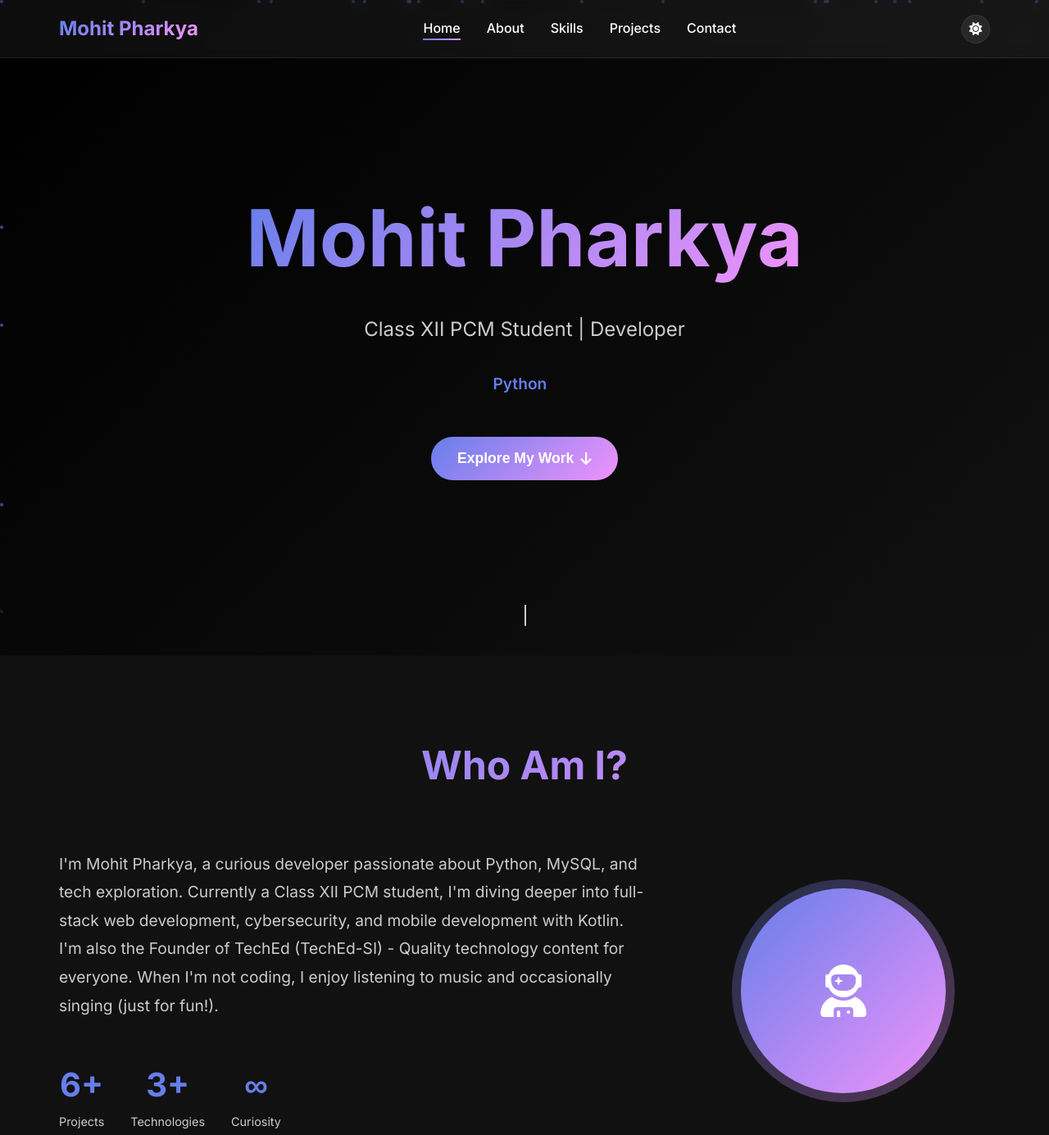
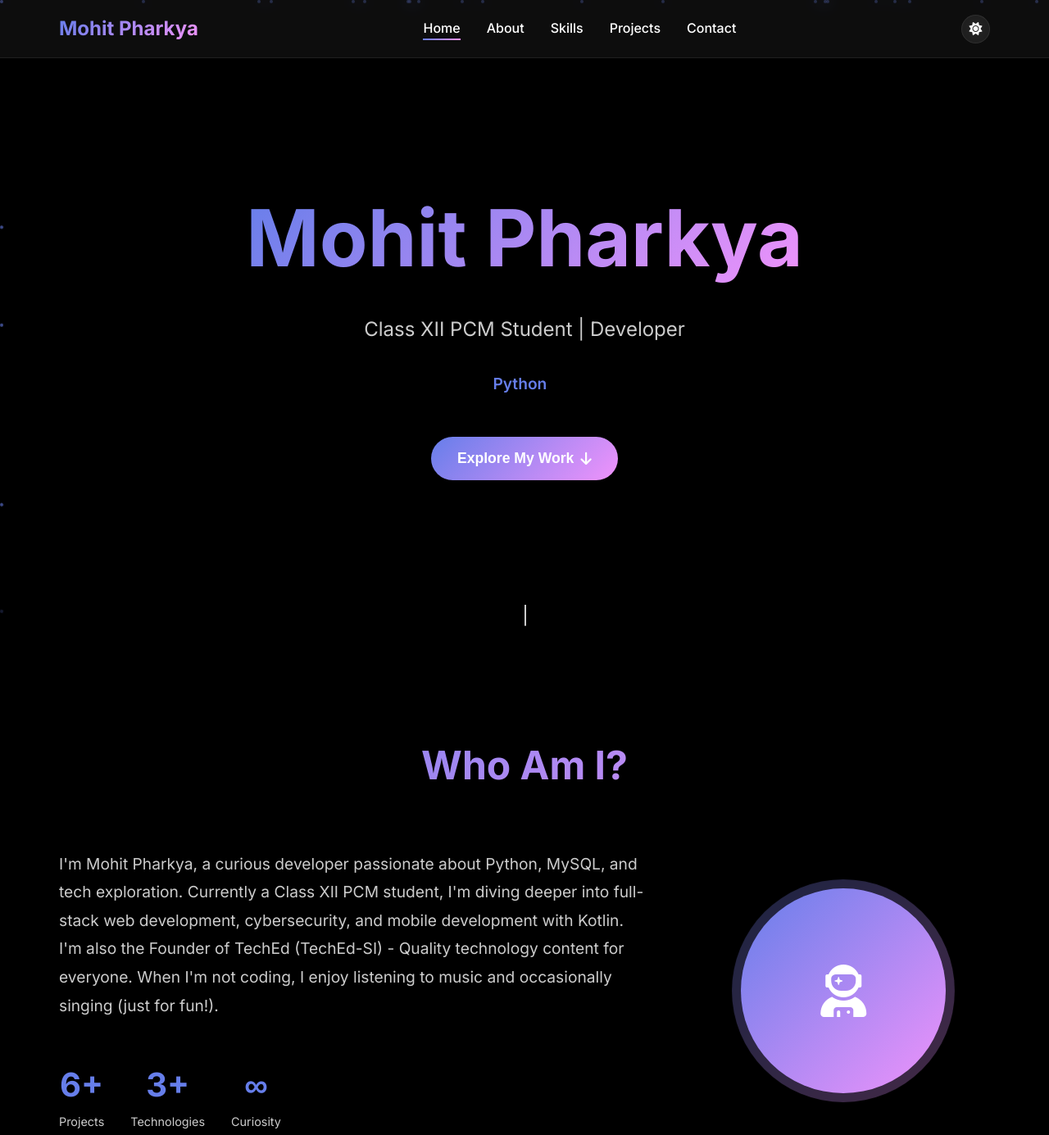
Before and after one commit to mohitpharkya/mohitpharkya.github.io, a plain HTML site: page index.html in a window 1280 px wide. Shown: the top 1385 px of the page at 82% size. Drawn offline with Linux system fonts and the light colour scheme.

Commit message:
Update style.css

```diff
--- a/style.css
+++ b/style.css
@@ -27,7 +27,7 @@
     --secondary-color: #764ba2;
     --accent-color: #f093fb;
     --bg-primary: #000000;
-    --bg-secondary: #111111;
+    --bg-secondary: #000000;
     --text-primary: #ffffff;
     --text-secondary: #cccccc;
     --card-bg: rgba(255, 255, 255, 0.03);
@@ -320,7 +320,7 @@ html {
     left: 0;
     width: 100%;
     height: 100%;
-    background: linear-gradient(135deg, var(--bg-primary) 0%, var(--bg-secondary) 100%);
+    background: var(--bg-primary);
 }
 
 .particle {
```
